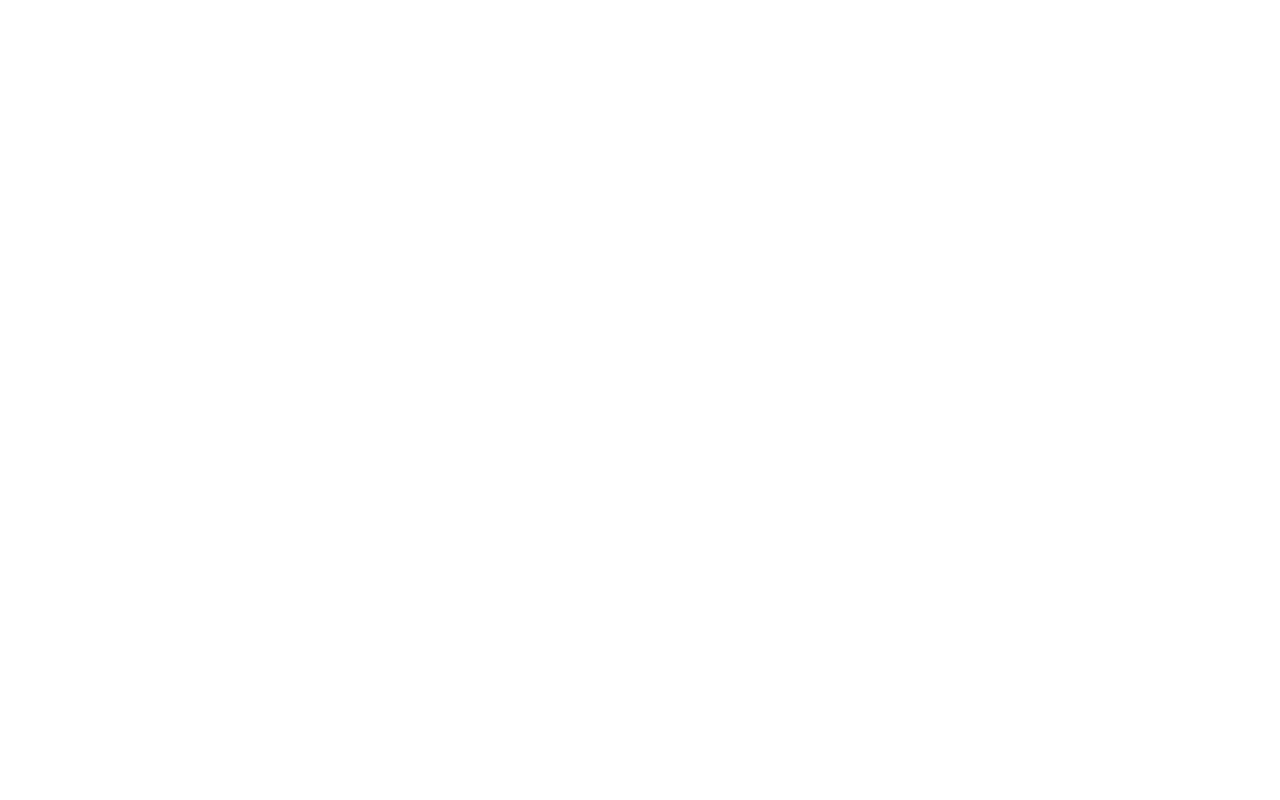
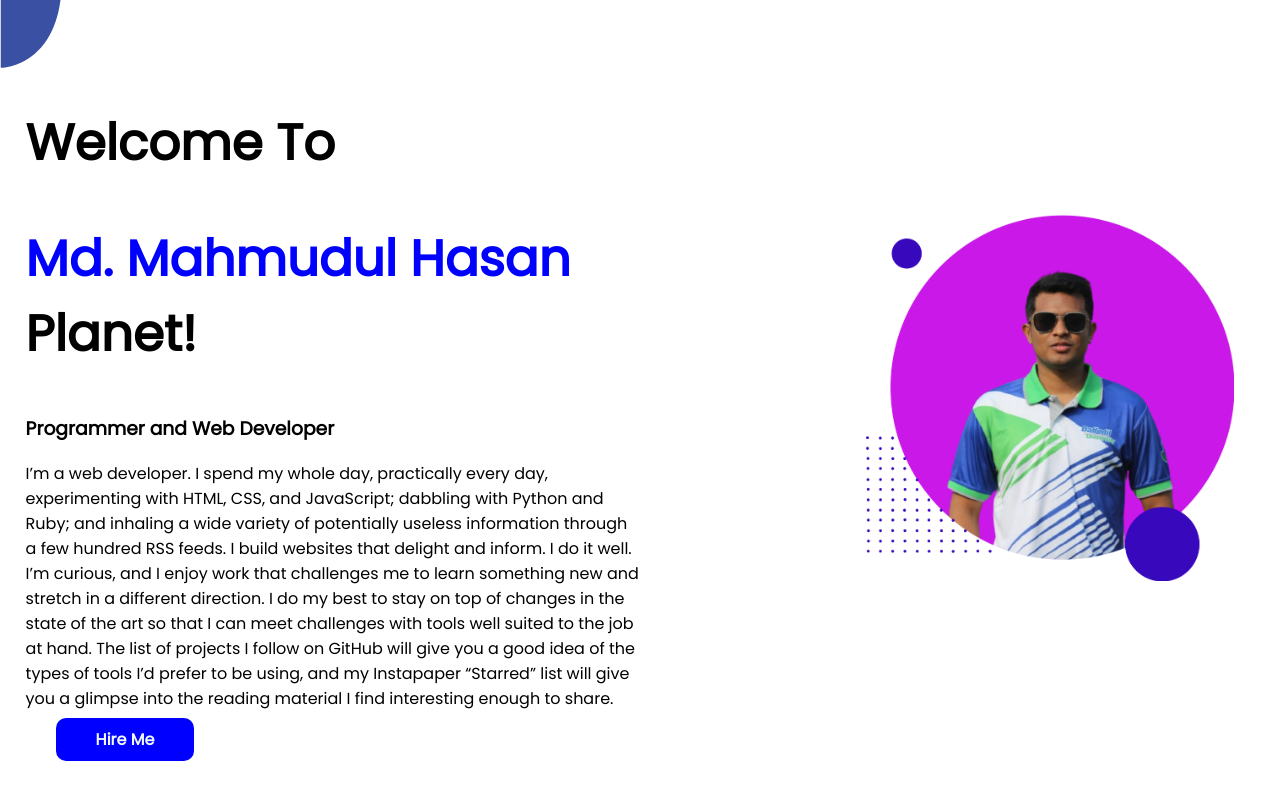
Before and after one commit to Mahmudul-hasan16/developer-protfolio, a plain HTML site: page index.html in a window 1280 px wide. Drawn offline with Linux system fonts and the light colour scheme.

Commit message:
top-banner-added

```diff
--- a/index.html
+++ b/index.html
@@ -1,12 +1,51 @@
 <!DOCTYPE html>
 <html lang="en">
+
 <head>
     <meta charset="UTF-8">
     <meta http-equiv="X-UA-Compatible" content="IE=edge">
     <meta name="viewport" content="width=device-width, initial-scale=1.0">
     <title>Mahmudul Protfolio</title>
+    <link rel="preconnect" href="https://fonts.googleapis.com">
+    <link rel="preconnect" href="https://fonts.gstatic.com" crossorigin>
+    <link href="https://fonts.googleapis.com/css2?family=Poppins&display=swap" rel="stylesheet">
+    <link rel="stylesheet" href="style.css">
 </head>
+
 <body>
+    <section class="top-banner">
+        <div class="half-width">
+            <h1>Welcome To</h1>
+            <h1> <span id="nameColor">Md. Mahmudul Hasan</span> Planet!</h1>
+            <h3>Programmer and Web Developer</h3>
+
+            <p>
+                I’m a web developer. I spend my whole day, practically every day, experimenting with HTML, CSS, and
+                JavaScript; dabbling with Python and Ruby; and inhaling a wide variety of potentially useless
+                information
+                through a few hundred RSS feeds. I build websites that delight and inform. I do it well.
+
+                I’m curious, and I enjoy work that challenges me to learn something new and stretch in a different
+                direction. I do my best to stay on top of changes in the state of the art so that I can meet challenges
+                with
+                tools well suited to the job at hand. The list of projects I follow on GitHub will give you a good idea
+                of
+                the types of tools I’d prefer to be using, and my Instapaper “Starred” list will give you a glimpse into
+                the
+                reading material I find interesting enough to share.
+
+            </p>
+            <a class="btn-link" target="_blank" href="https://www.linkedin.com/in/mahmudulhasan16/">Hire Me</a>
+        </div>
+
+        <div class="half-width">
+            <img src="./images/my-bg-hasan-01.png" alt="">
+        </div>
+    </section>
+
+
+
 
 </body>
+
 </html>
--- a/style.css
+++ b/style.css
@@ -0,0 +1,45 @@
+body {
+    font-family: 'Poppins', sans-serif;
+    margin: 0%;
+}
+
+h1 {
+    font-size: 50px;
+}
+
+#nameColor {
+    color: blue;
+}
+
+section {
+    display: flex;
+}
+
+.half-width {
+    width: 50%;
+    padding-left: 2%;
+    padding-top: 5%;
+}
+
+.half-width img {
+    width: 60%;
+    margin-left: 200px;
+    margin-top: 150px;
+
+}
+
+.btn-link {
+    text-decoration: none;
+    text-align: center;
+    background-color: blue;
+    padding: 10px 40px;
+    margin-left: 30px;
+    border-radius: 10px;
+    font-weight: bold;
+    color: aliceblue;
+}
+
+.top-banner {
+    background-image: url(./images/banner-top-01-01.png);
+    background-repeat: no-repeat;
+}
```
Also changed, not shown: images/banner-top-01-01.png (added), images/banner-top-01.png (added), images/dream-bg.png (added), images/exp-bg.png (added), images/jhankar.png (added), images/jhankar2.png (added), images/my-bg-hasan-01.png (added), images/my-bg.png (added), images/my-bg2.png (added), images/top-banner.png (added), showOff/IMG-20200125-WA0147-removebg-preview.png (added), showOff/IMG-20200125-WA0147.jpg (added), showOff/IMG-20200125-WA0154-removebg-preview.png (added), showOff/IMG-20200125-WA0154.jpg (added), 1 more files, 1 other file.
